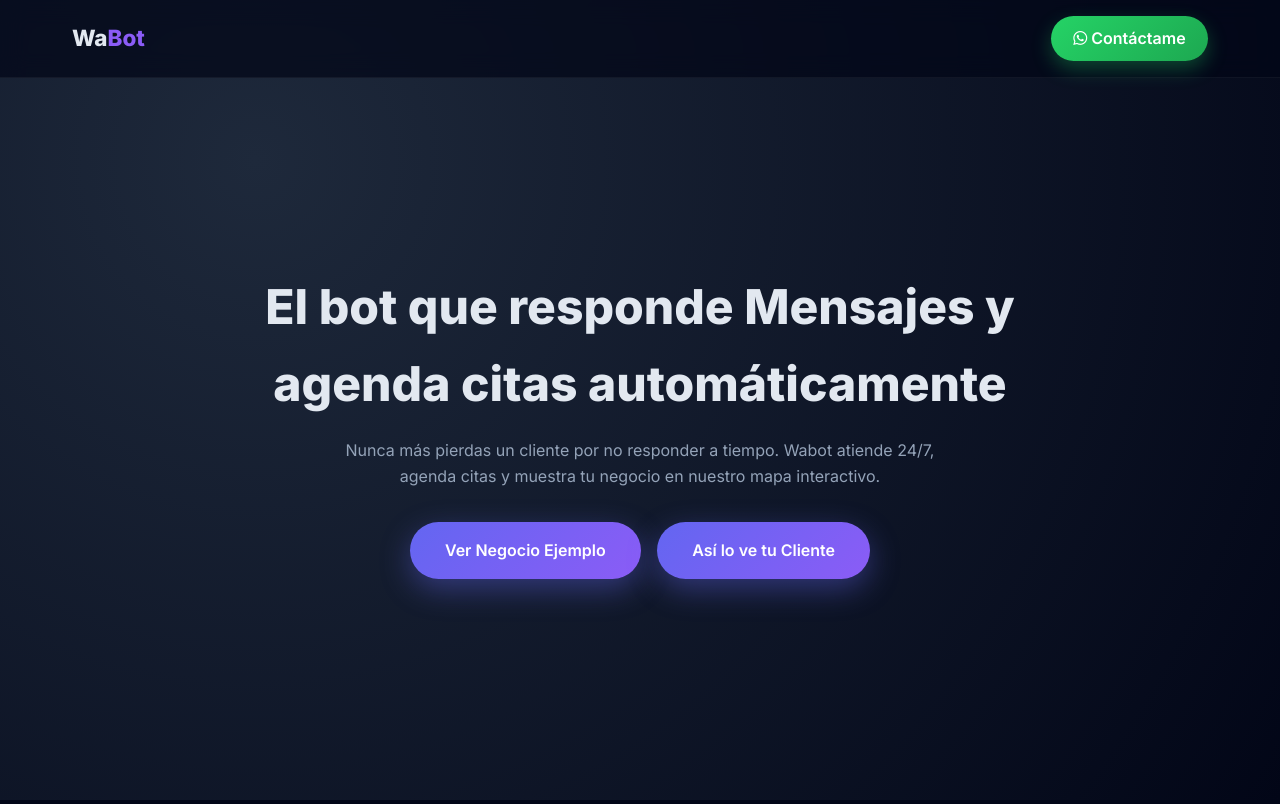
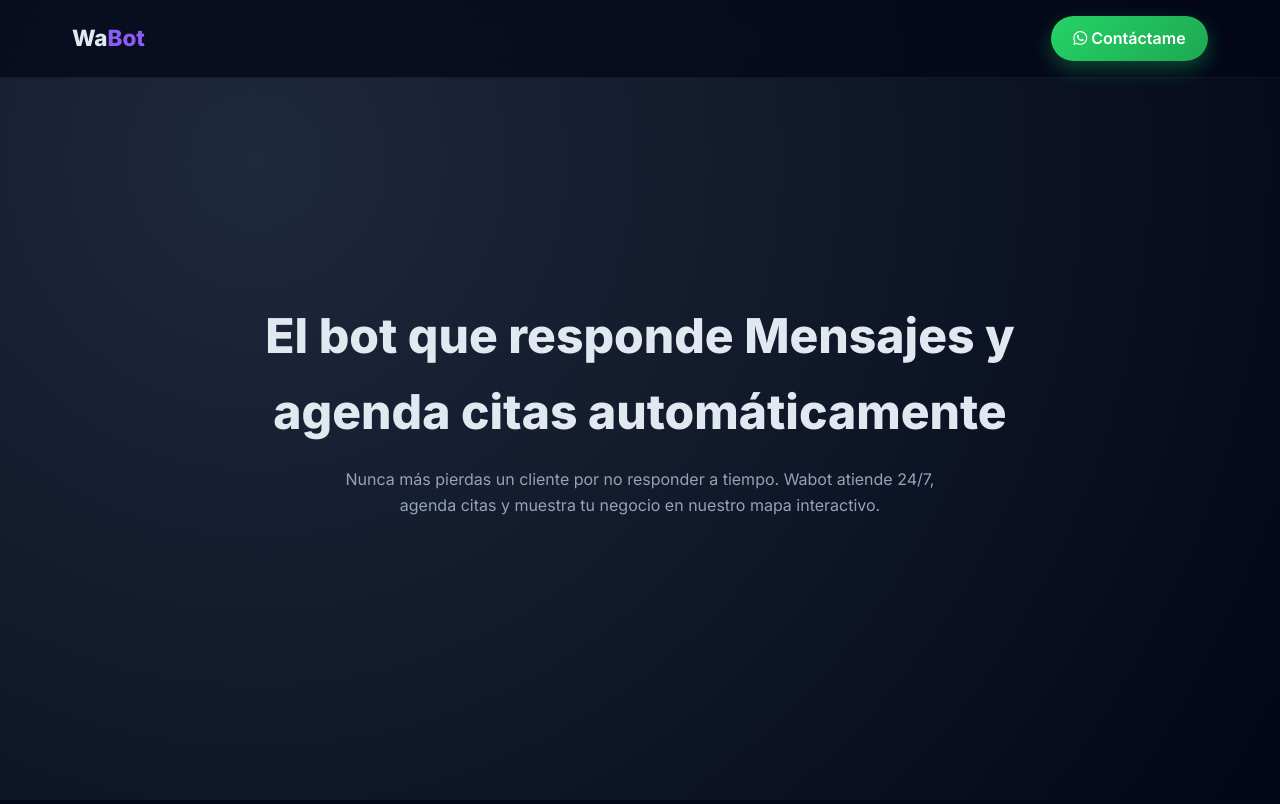
Before and after one commit to DanielPaezR/Wabot, a Flask app: page /wabot-ventas in a window 1280 px wide. Shown: the top 804 px of the page. Run offline with Flask 3, Linux system fonts and the light colour scheme; some libraries are stand-ins or nearby versions.

Commit message:
feat: arrglo landing page

```diff
--- a/services/wabot_chat/templates/wabot_sales.html
+++ b/services/wabot_chat/templates/wabot_sales.html
@@ -245,11 +245,6 @@ body{
   <div>
     <h1>El bot que responde Mensajes y agenda citas automáticamente</h1>
     <p>Nunca más pierdas un cliente por no responder a tiempo. Wabot atiende 24/7, agenda citas y muestra tu negocio en nuestro mapa interactivo.</p>
-
-    <div class="hero-buttons">
-      <a href="https://wabot-directorio-production.up.railway.app/negocio/1" class="btn-primary">Ver Negocio Ejemplo</a>
-      <a href="https://wabot-production-d544.up.railway.app/cliente/1" class="btn-primary">Así lo ve tu Cliente</a>
-    </div>
   </div>
 </section>
 
```
